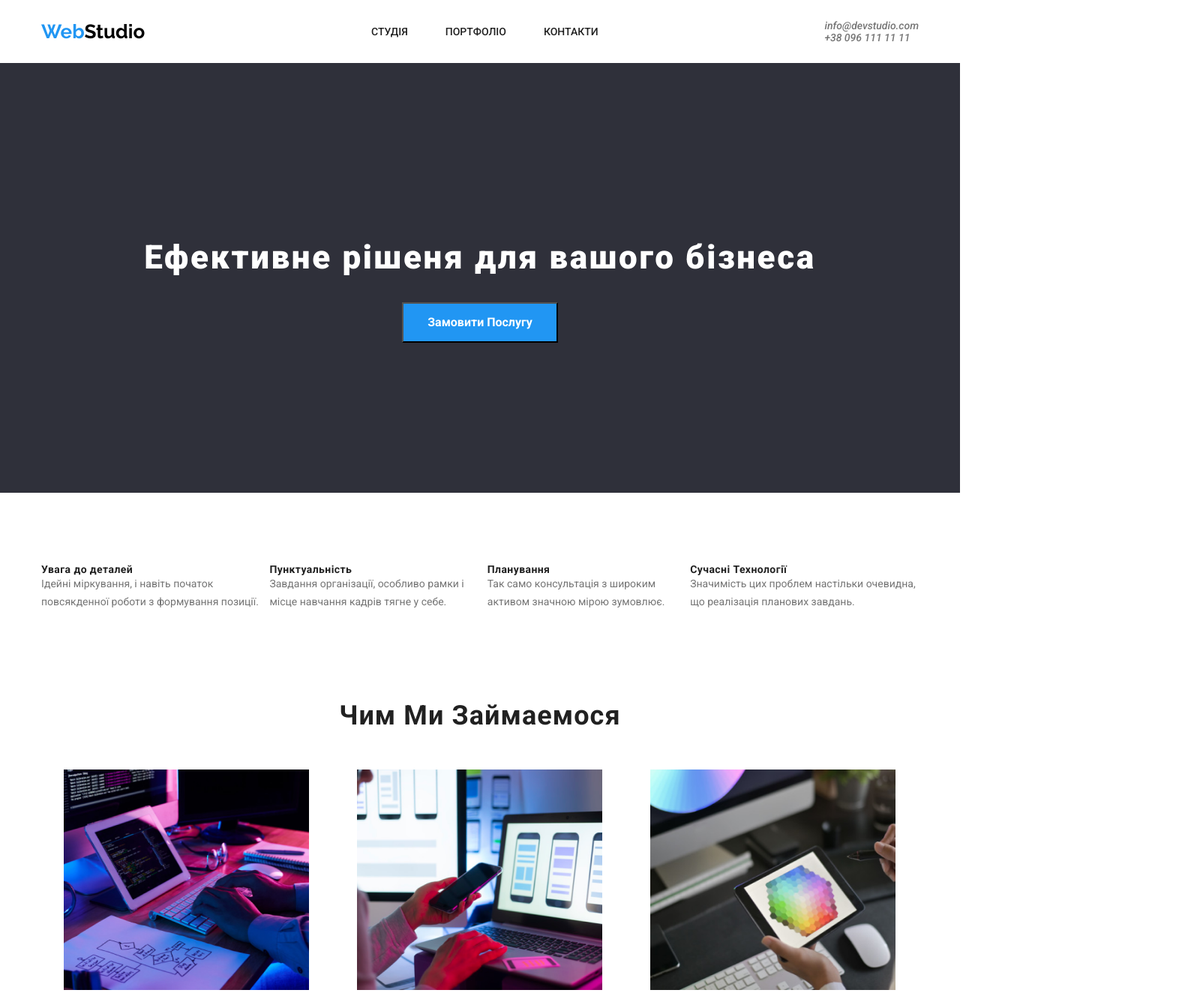
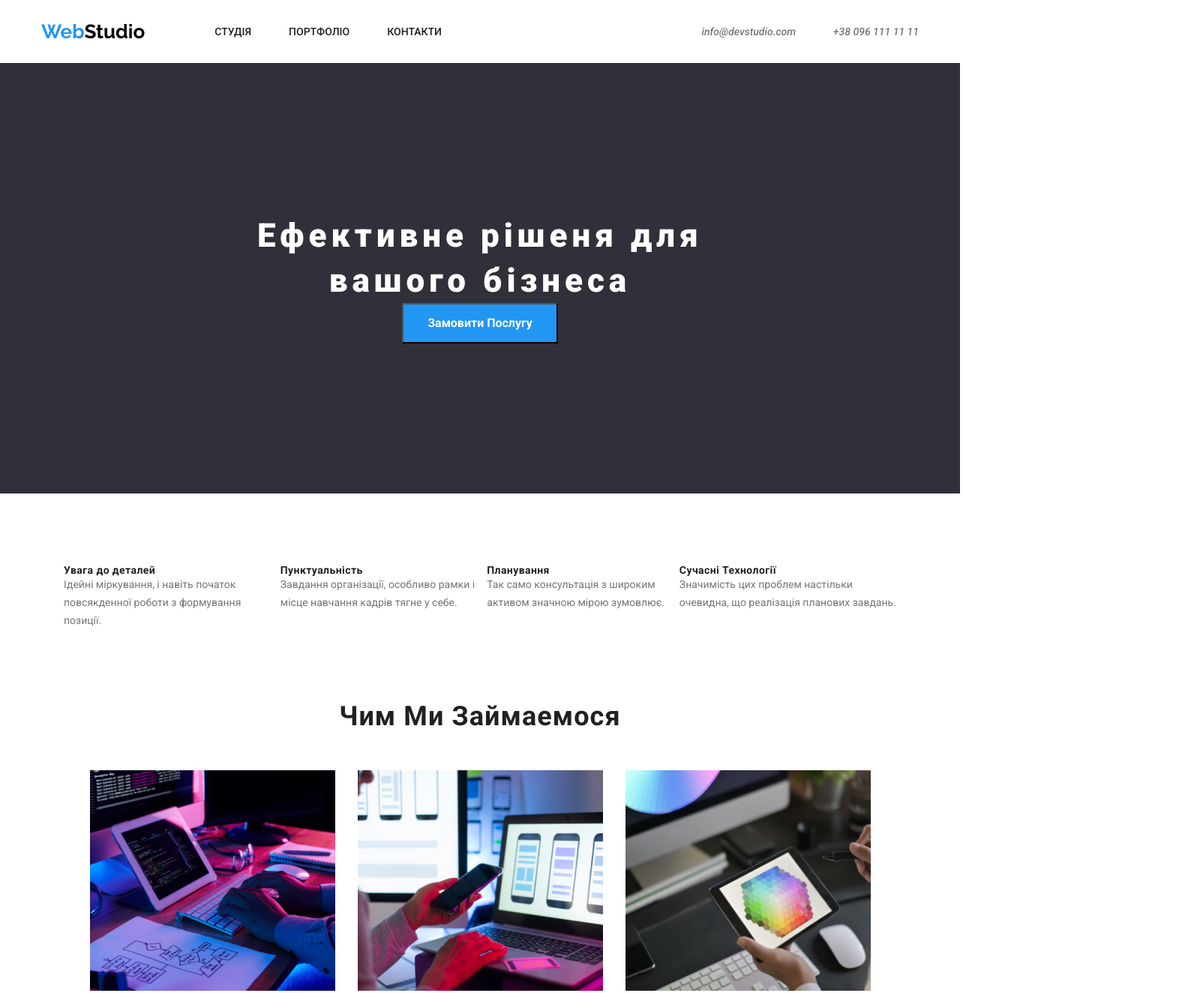
Before and after one commit to FiloVot/HomeWork, a plain HTML site: page index.html in a window 1280 px wide. Shown: the top 1324 px of the page at 75% size, 1600 px wide, since content can reach past the window. Drawn offline with nearby package versions, Linux system fonts and the light colour scheme.

Commit message:
fix all flex

```diff
--- a/CSS/reset.css
+++ b/CSS/reset.css
@@ -26,3 +26,7 @@ a {
     text-decoration: none;
     color: inherit;
 }
+
+.hero-title {
+    margin: 0 auto;
+}
--- a/CSS/style.css
+++ b/CSS/style.css
@@ -1,11 +1,11 @@
 :root {
-    --font-main:#212121;
-    --font-second:#FFFFFF;
-    --font-thir: #FFFFFF99;
-    --main-bg:#2F303A;
-    --button-bg:#2196F3;
-    --team-bg:#F5F4FA;
-    --main-text:#757575;
+  --font-main: #212121;
+  --font-second: #ffffff;
+  --font-thir: #ffffff99;
+  --main-bg: #2f303a;
+  --button-bg: #2196f3;
+  --team-bg: #f5f4fa;
+  --main-text: #757575;
 }
 
 body {
@@ -29,7 +29,7 @@ body {
 }
 
 .web {
-    color: #2196F3;
+  color: #2196f3;
 }
 .studio {
   color: #000000;
@@ -42,12 +42,12 @@ body {
   font-size: 26px;
   font-weight: 700;
   line-height: 1.385;
-   margin-right: 0 auto;
 }
 
 .header-list {
   display: flex;
   gap: 50px;
+  margin-left: 93px;
 }
 
 .header-item {
@@ -56,6 +56,15 @@ font-size: 14px;
   font-weight: 500;
   line-height: 1.172;
   text-transform: uppercase;
+}
+
+.contacts {
+  margin-left: auto;
+}
+
+.contacts-list {
+  display: flex;
+  gap: 50px;
 }
 
 .contact-item {
@@ -68,14 +77,16 @@ display: flex;
 
 .hero {
   padding: 200px 0;
-    background: var(--main-bg)
+  background: var(--main-bg);
 }
 .hero-title {
   color: var(--font-second);
   font-size: 44px;
   font-weight: 900;
   line-height: 1.364;
-letter-spacing: 0.06em;
+  width: 696px;
+  height: 120;
+  letter-spacing: 6px;
   text-align: center;
 }
 .hero-button {
@@ -91,12 +102,14 @@ padding: 10px 32px;
 
 .features {
   padding-top: 94px;
+  padding-bottom: 94px;
 }
 
 .features-list {
   display: flex;
   justify-content: space-between;
   flex-direction: row;
+  padding: 0 30px;
 }
 
 .features-title {
@@ -111,8 +124,19 @@ padding: 10px 32px;
   font-size: 14px;
   font-weight: 400;
   line-height: 1.714;
-padding-bottom: 118px;
 }
+
+.service {
+  padding-bottom: 94px;
+}
+
+.service-list {
+  display: flex;
+  justify-content: center;
+  align-items: center;
+  gap: 30px;
+}
+
 .service-title {
   color: var(--font-main);
   font-size: 36px;
@@ -130,7 +154,6 @@ padding-bottom: 50px;
   display: inline-block;
   justify-content: space-between;
   align-items: center;
-    padding: 0 30px 188px;
 }
 
 .service-img {
@@ -140,9 +163,7 @@ padding-bottom: 50px;
 
 .team {
   background: var(--team-bg);
-    width: 1600px;
-height: 648px;
-padding: 94px 0;
+  padding-bottom: 94px;
 }
 .team-title {
   color: var(--font-main);
@@ -157,7 +178,6 @@ justify-content: center;
 .team-list {
   display: flex;
   justify-content: space-between;
-    padding-bottom: 124px;
 }
 
 .team-item {
@@ -185,8 +205,6 @@ padding-bottom: 30px;
 }
 .footer {
   background: var(--main-bg);
-    width: 1600px;
-height: 252px;
   padding: 60px 0;
 }
 
@@ -209,5 +227,5 @@ line-height: 1.714;
   letter-spacing: 0.03em;
   display: flex;
   justify-content: left;
-gap: 9px
+  gap: 9px;
 }
```
Also changed, not shown: index.html (+2 -2 lines). Lines whose indentation alone changed are shown as unchanged.
